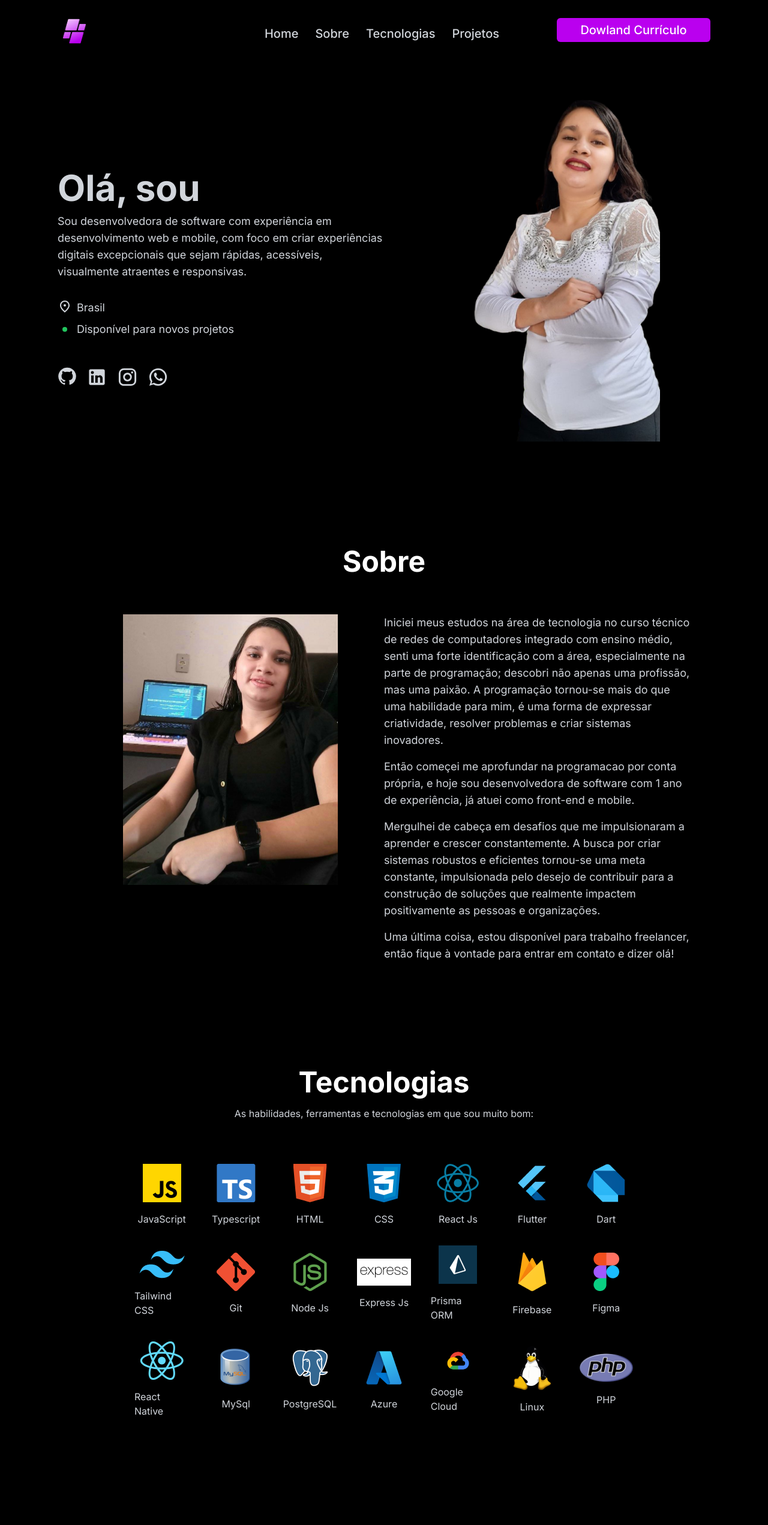
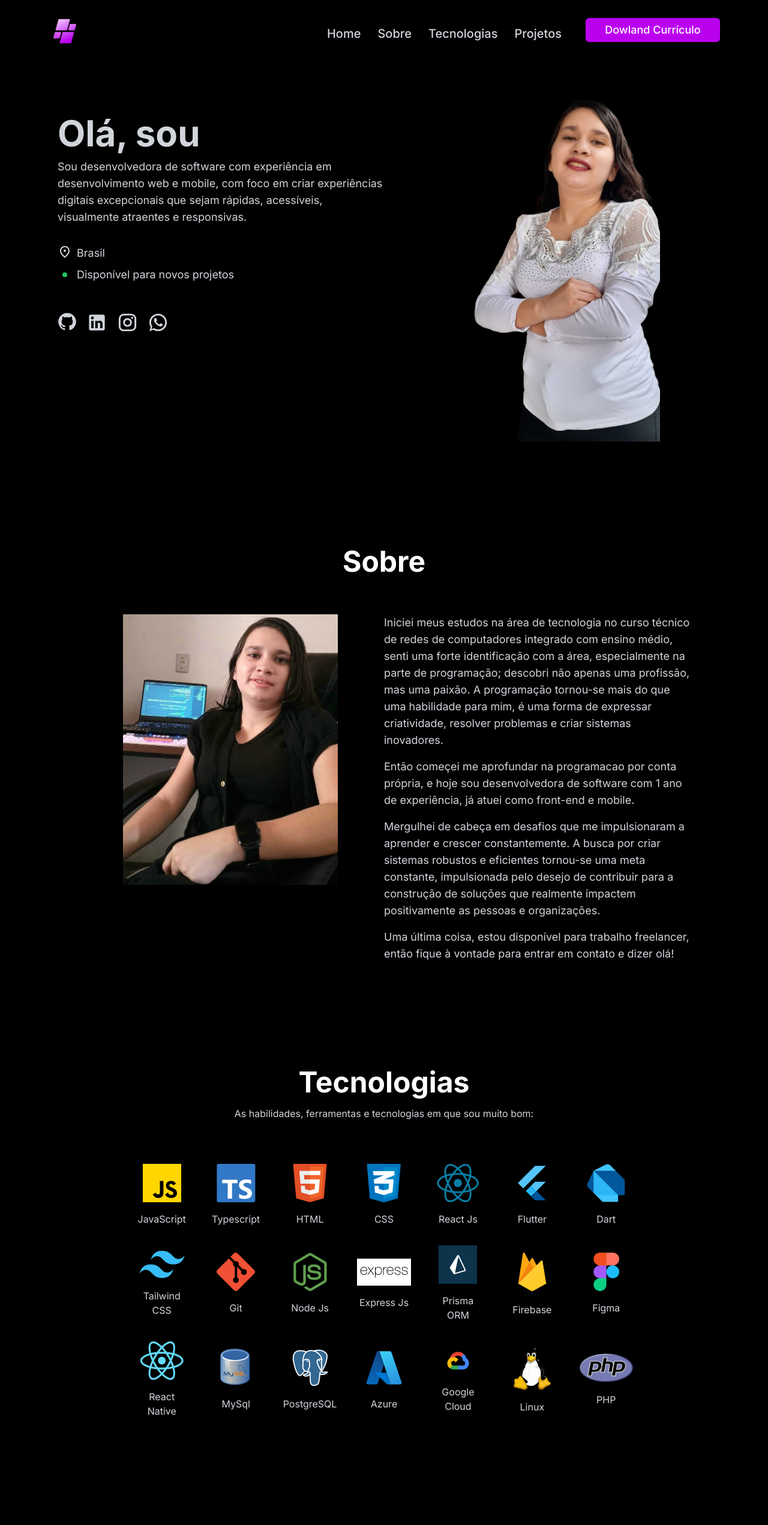
Before and after one commit to liviaaraujo-dev/livia-araujo, a React (Vite) app: page / in a window 1280 px wide. Shown: the top 2542 px of the page at 60% size. Built offline with nearby package versions, Linux system fonts and the light colour scheme.

Commit message:
fix gereals

```diff
--- a/src/components/Header.tsx
+++ b/src/components/Header.tsx
@@ -6,14 +6,22 @@ import { useState } from "react";
 
 export function Header() {
 
-  const [openMenu, setOpenMenu] = useState<Boolean>(false);
+  const [isMenu, setIsMenu] = useState<Boolean>(false);
+
+  function closeMenu(){
+    setIsMenu(false);
+  }
+
+  function openMenu(){
+    setIsMenu(true);
+  }
 
   return (
     <header
       className={
-        openMenu
+        isMenu
           ? "flex flex-col items-center text-base font-sans fixed top-0 left-0 right-0 z-50 bg-white dark:bg-black w-[100%] bg-light-primary lg:flex-row lg:justify-between h-[100vh]"
-          : "flex flex-col items-center text-base font-sans fixed top-0 left-0 right-0 z-50 bg-white dark:bg-black w-[100%] lg:flex-row lg:justify-between lg:px-24"
+          : "flex flex-col items-center text-base font-sans fixed top-0 left-0 right-0 z-50 bg-white dark:bg-black w-[100%] lg:flex-row lg:justify-between lg:px-10 xl:px-20"
       }
     >
       <>
@@ -21,20 +29,20 @@ export function Header() {
           <img src={logo} alt="" className="h-14 lg:mt-4" />
           <button
             className={
-              openMenu ? "text-8xl flex mt-4 lg:hidden" : "hidden lg:hidden"
+              isMenu ? "text-8xl flex mt-4 lg:hidden" : "hidden lg:hidden"
             }
           >
             <CloseIcon
               style={{ fontSize: 30}}
-              onClick={() => setOpenMenu(false)}
+              onClick={closeMenu}
               className="text-black dark:text-white"
             />{" "}
           </button>
           <button
             className={
-              !openMenu ? "text-8xl flex  mt-4 lg:hidden" : "hidden lg:hidden"
+              !isMenu ? "text-8xl flex  mt-4 lg:hidden" : "hidden lg:hidden"
             }
-            onClick={() => setOpenMenu(true)}
+            onClick={openMenu}
           >
             <MenuIcon style={{ fontSize: 30 }}  className="text-black dark:text-white"/>
           </button>
@@ -44,37 +52,37 @@ export function Header() {
 
         <div
           className={
-            openMenu
-              ? "flex flex-col w-[100%] items-center lg:flex-ro lg:justify-center lg:items-center"
+            isMenu
+              ? "flex flex-col w-[100%] items-center lg:flex-row lg:justify-center lg:items-center"
               : "lg:flex lg:flex-row items-center justify-center"
           }
         >
-          <nav className={openMenu ? "w-4/5 sm:w-[88%] " : "hidden lg:flex"}>
+          <nav className={isMenu ? "w-4/5 sm:w-[88%] " : "hidden lg:flex"}>
             <ul className="flex flex-col gap-4 mt-12 items-start font-medium text-xl text-[#4B5563] dark:text-[#D1D5DB] lg:flex-row lg:gap-7 lg:mt-4">
               <li>
-                <a href="#home">
+                <a href="#home" onClick={closeMenu}>
                   Home
                 </a>
               </li>
               <li>
-                <a href="#about" className="">
+                <a href="#about" onClick={closeMenu}>
                   Sobre
                 </a>
               </li>
               <li>
-                <a href="#technologies">Tecnologias</a>
+                <a href="#technologies" onClick={closeMenu}>Tecnologias</a>
               </li>
               <li>
-                <a href="#projects">Projetos</a>
+                <a href="#projects" onClick={closeMenu}>Projetos</a>
               </li>
             </ul>
           </nav>
 
           <div
             className={
-              openMenu
+              isMenu
                 ? "flex flex-col w-[100%] items-center lg:justify-between"
-                : "hidden lg:flex lg:justify-between lg:ml-20 mt"
+                : "hidden lg:flex lg:justify-between lg:ml-6 mt"
             }
           >
             <hr className="border-5-[#4B5563] w-[100%] mt-8 lg:hidden lg:mt-0" />
@@ -82,7 +90,7 @@ export function Header() {
             <a
               href={pdfFile}
               download="Currículo Lívia Araujo.pdf"
-              className="bg-[#BA00EF] rounded-md py-2 w-4/5 flex items-center justify-center dark:text-white mt-8 font-medium text-xl sm:w-[88%] lg:w-[16rem] lg:mt-1 lg:h-10 lg:ml-4"
+              className="bg-[#BA00EF] rounded-md py-2 w-4/5 flex items-center justify-center dark:text-white mt-8 font-medium text-lg sm:w-[88%] lg:w-[14rem] lg:mt-1 lg:h-10 lg:ml-4"
             >
               Dowland Currículo
             </a>
--- a/src/components/Home.tsx
+++ b/src/components/Home.tsx
@@ -9,7 +9,7 @@ import WhatsAppIcon from '@mui/icons-material/WhatsApp';
 export function Home() {
     return (
         <section
-            id="home" className="pt-28 lg:pt-40 flex flex-col-reverse items-center justify-center text-lg font-sans bg-white pb-36 dark:bg-black text-[#4B5563] dark:text-[#D1D5DB] lg:flex-row lg:justify-start lg:px-24">
+            id="home" className="pt-28 md:px-10 lg:pt-40 flex flex-col-reverse items-center justify-center text-lg md:justify-start lg:items-start font-sans bg-white pb-36 dark:bg-black text-[#4B5563] dark:text-[#D1D5DB] lg:flex-row lg:justify-start lg:px-14 xl:px-24">
             <div className='w-4/5 lg:w-2/4'>
                 <h2 className="text-4xl lg:text-6xl font-bold lg:text-start mt-8">
                     Olá, sou
--- a/src/components/Projects.tsx
+++ b/src/components/Projects.tsx
@@ -148,9 +148,9 @@ export default function Projects() {
       </div>
 
       {webSelect == true ? (
-        <div className="flex flex-col gap-12 mt-6 xl:flex-row xl:flex-wrap justify-center">
+        <div className="flex flex-col gap-12 mt-6 md:flex-row md:flex-wrap justify-center lg:justify-start">
           {webApps.map((project) => (
-            <div className="w-[90%] sm:w-[20%] py-4 bg-[#F4CCFB] dark:bg-[#27033d] flex flex-col rounded-xl px-4">
+            <div className="w-[90%] sm:w-[20%] py-4 bg-[#F4CCFB] dark:bg-[#27033d] flex flex-col rounded-xl px-4 md:w-[40%] lg:w-[20%]">
               <img
                 src={project.image}
                 alt=""
--- a/src/components/Technologies.tsx
+++ b/src/components/Technologies.tsx
@@ -117,12 +117,12 @@ export function Technologies() {
       <p className="mt-2 mb-6 w-4/5 md:mx-0 text-center lg:mt-4">
         As habilidades, ferramentas e tecnologias em que sou muito bom:
       </p>
-      <div className="grid grid-cols-3 w-4/5 gap-4 mt-4 lg:-w[90%] lg:grid-cols-7 lg:mt-12 xl:w-[65%] lg:gap-8">
+      <div className="grid grid-cols-3 w-4/5 gap-6 mt-4 lg:-w[90%] lg:grid-cols-7 lg:mt-12 xl:w-[65%] lg:gap-8">
         {skills.map((skill) => {
           return (
             <div className="flex flex-col items-center justify-center gap-4">
-              <img src={skill.image} alt={skill.name} />
-              <p>{skill.name}</p>
+              <img src={skill.image} alt={skill.name}/>
+              <p className="text-center">{skill.name}</p>
             </div>
           );
         })}
```
